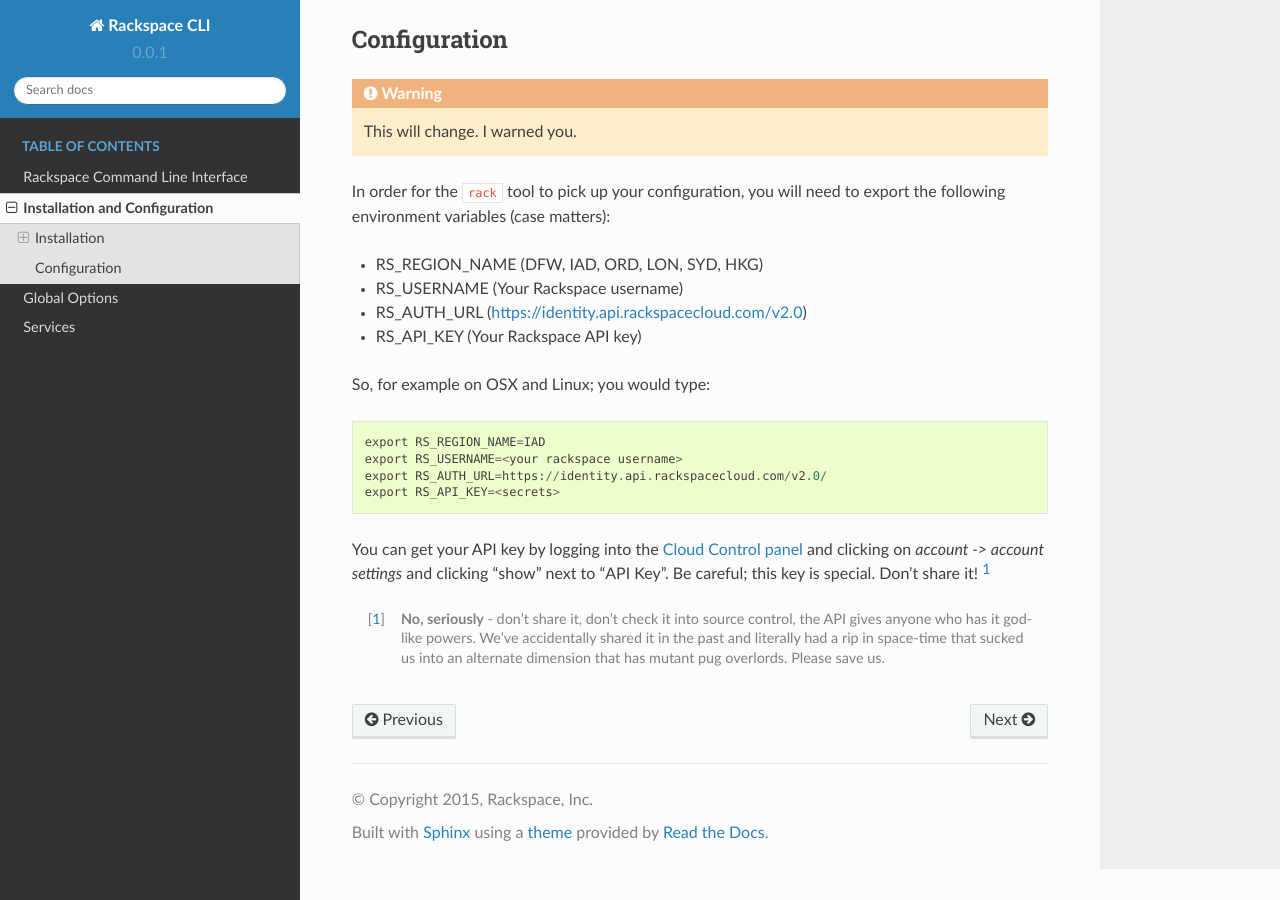
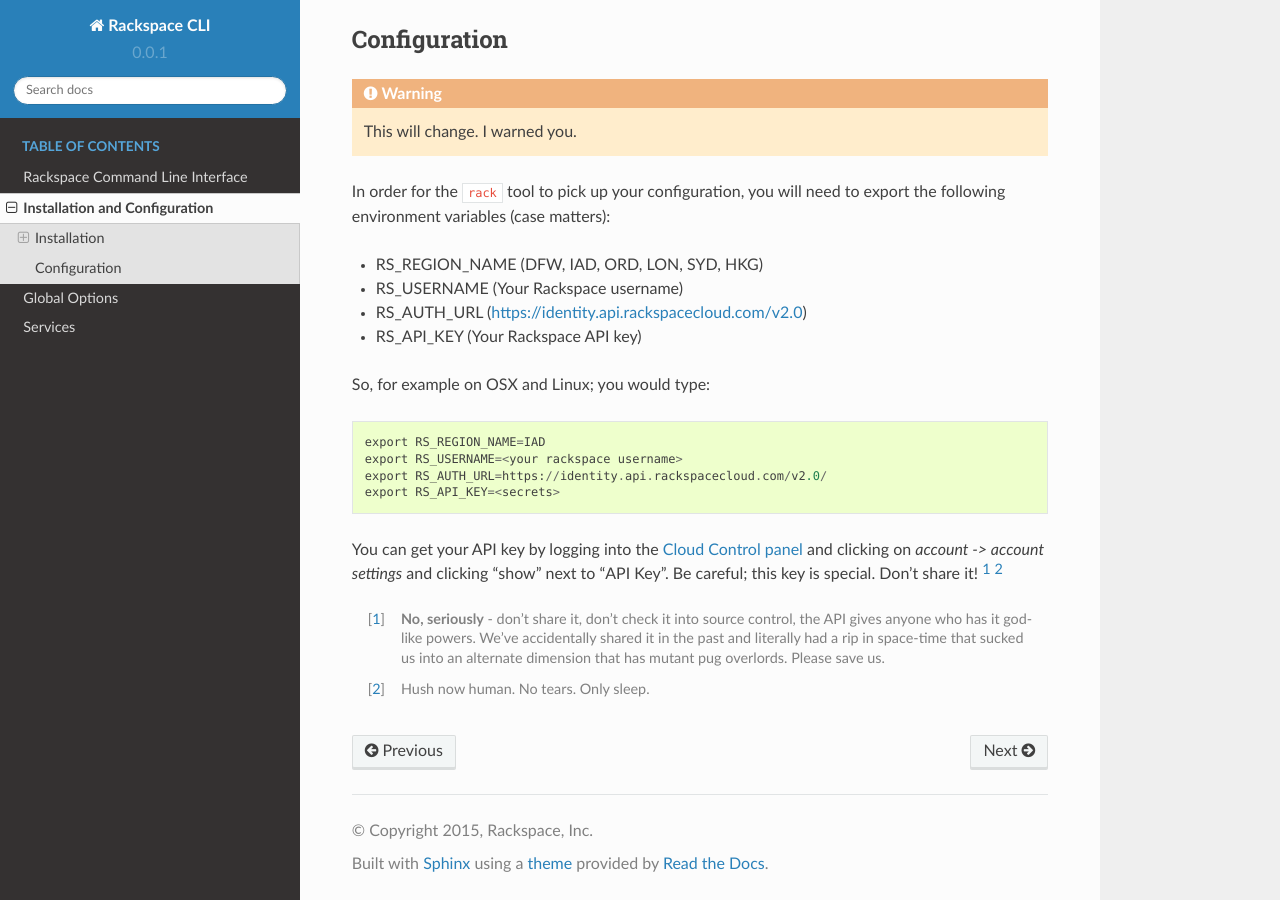
Before and after one commit to rackspace/rack, a Sphinx documentation site: the page built from docs/configuration.rst, in a window 1280 px wide and 900 px high, scrolled down 1170 px. Built offline with Sphinx 7.4.7 and the Read the Docs theme 2.0.0, drawn with Linux system fonts in a browser that asks for light colours.

Commit message:
overlords

```diff
--- a/docs/configuration.rst
+++ b/docs/configuration.rst
@@ -67,7 +67,7 @@
 
 You can get your API key by logging into the `Cloud Control panel`_ and clicking
 on *account -> account settings* and clicking "show" next to "API Key". Be careful;
-this key is special. Don't share it! [#]_
+this key is special. Don't share it! [#]_ [#]_
 
 
 .. [#] **No, seriously** - don't share it, don't check it into source control, the API
@@ -75,6 +75,8 @@
       past and literally had a rip in space-time that sucked us into an alternate
       dimension that has mutant pug overlords. Please save us.
 
+.. [#] Hush now human. No tears. Only sleep.
+
 .. _go: https://golang.org/
 .. _Mac OSX (64 bit): https://ba7db30ac3f206168dbb-7f12cbe7f0a328a153fa25953cbec5f2.ssl.cf5.rackcdn.com/rack-darwin-amd64
 .. _Linux (64 bit): https://ba7db30ac3f206168dbb-7f12cbe7f0a328a153fa25953cbec5f2.ssl.cf5.rackcdn.com/rack-linux-amd64
```
